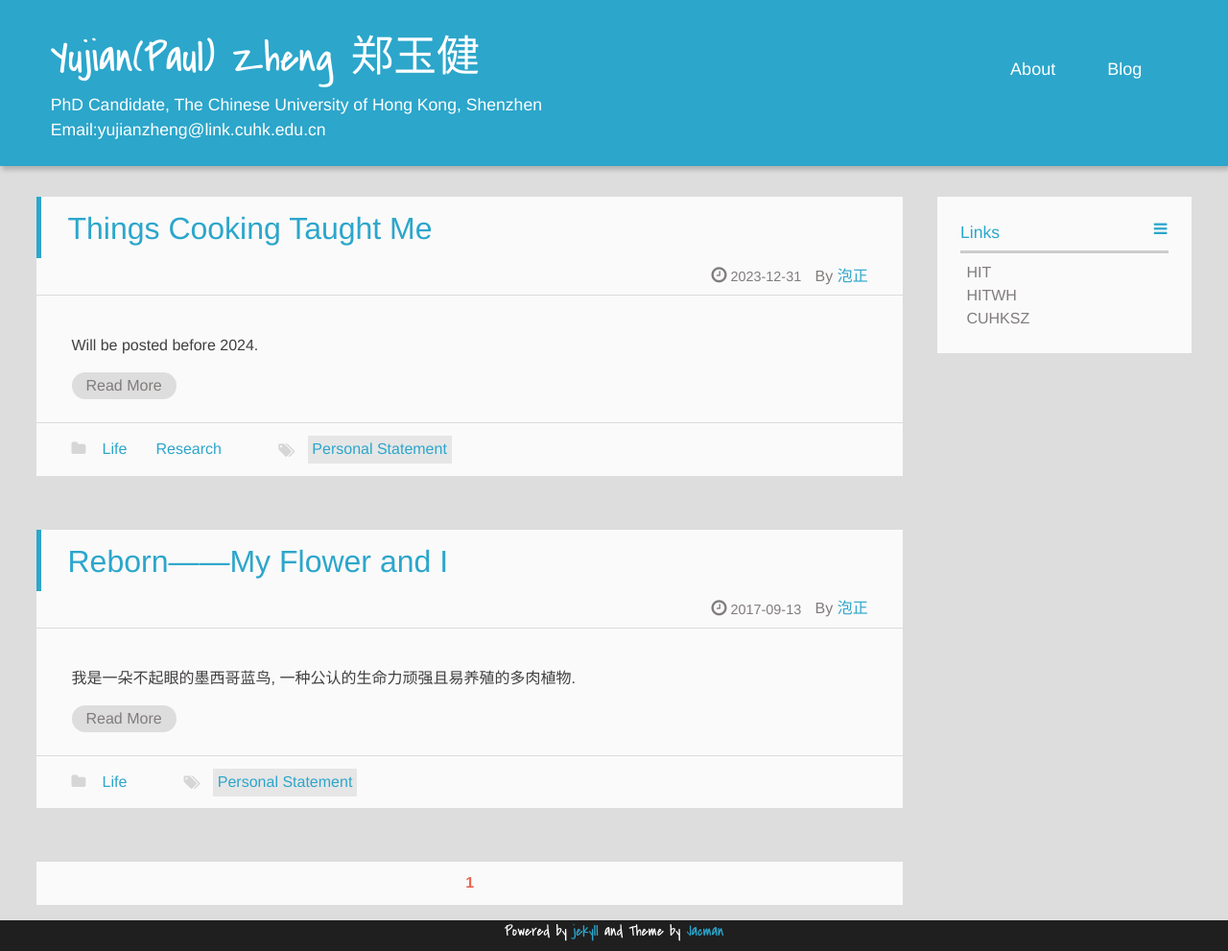
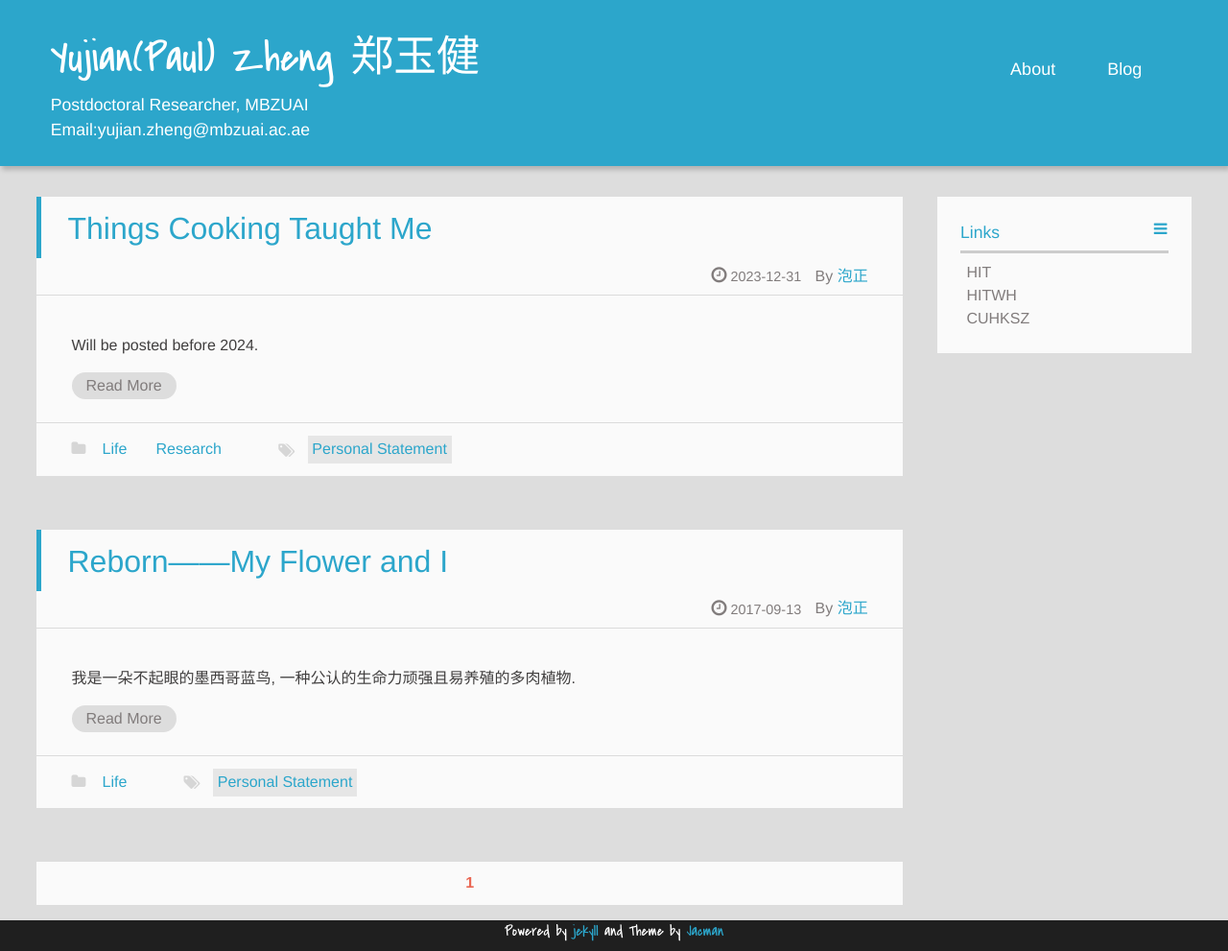
Before and after one commit to PAULYZHENG/paulyzheng.github.io, a Jekyll site: the page built from index.html, in a window 1280 px wide. Shown: the whole page at 96% size. Built offline with Jekyll 4.4.1, drawn with Linux system fonts in a browser that asks for light colours; the list of posts is cut into pages by our own code.

Commit message:
Update _config.yml

```diff
--- a/_config.yml
+++ b/_config.yml
@@ -29,7 +29,7 @@ paginate: 20
 
 #### Site
 title : Yujian(Paul) Zheng 郑玉健
-tagline: PhD Candidate, The Chinese University of Hong Kong, Shenzhen<br>Email:yujianzheng@link.cuhk.edu.cn
+tagline: Postdoctoral Researcher, MBZUAI<br>Email:yujian.zheng@mbzuai.ac.ae
 assets: /assets
 url:
 baseurl:
```
